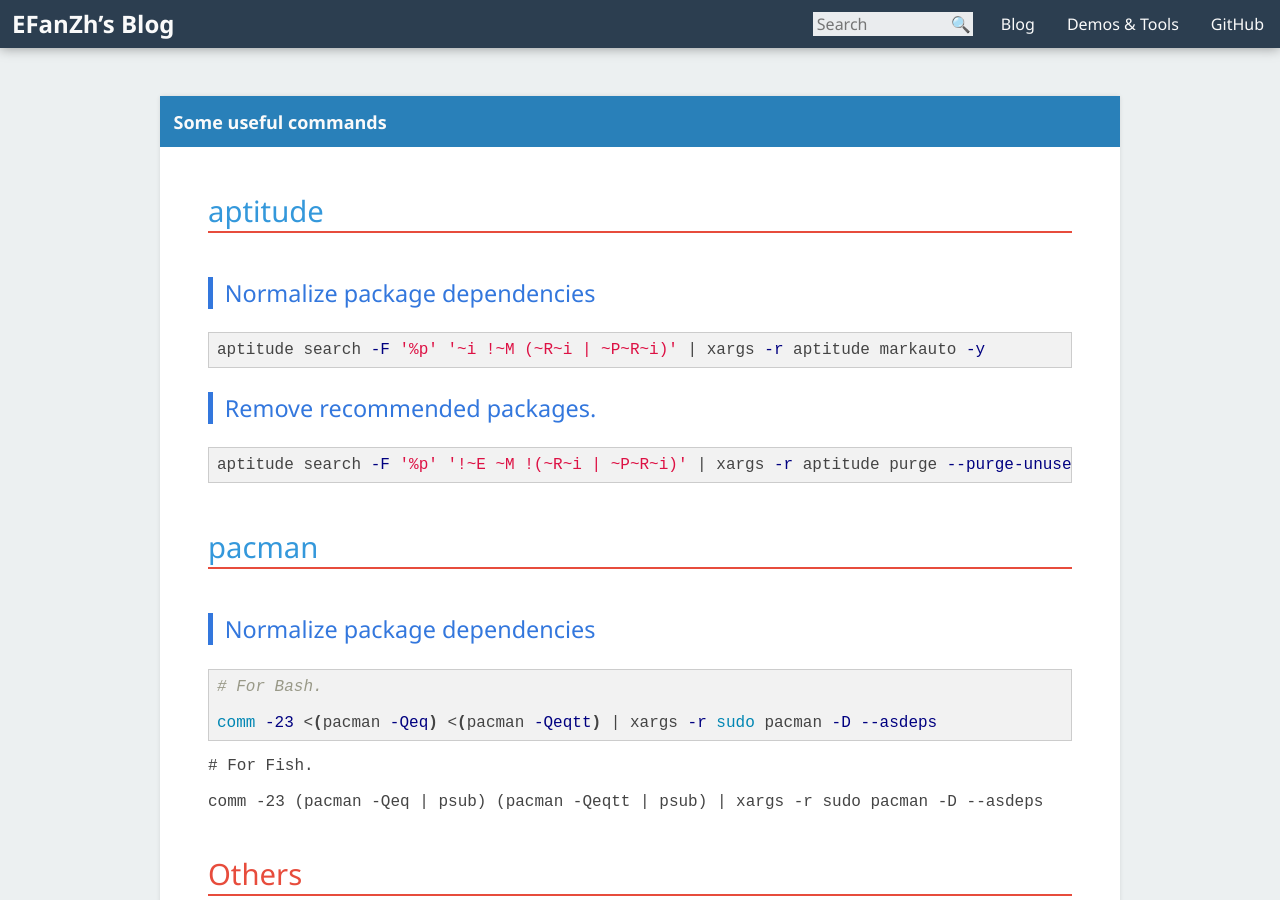
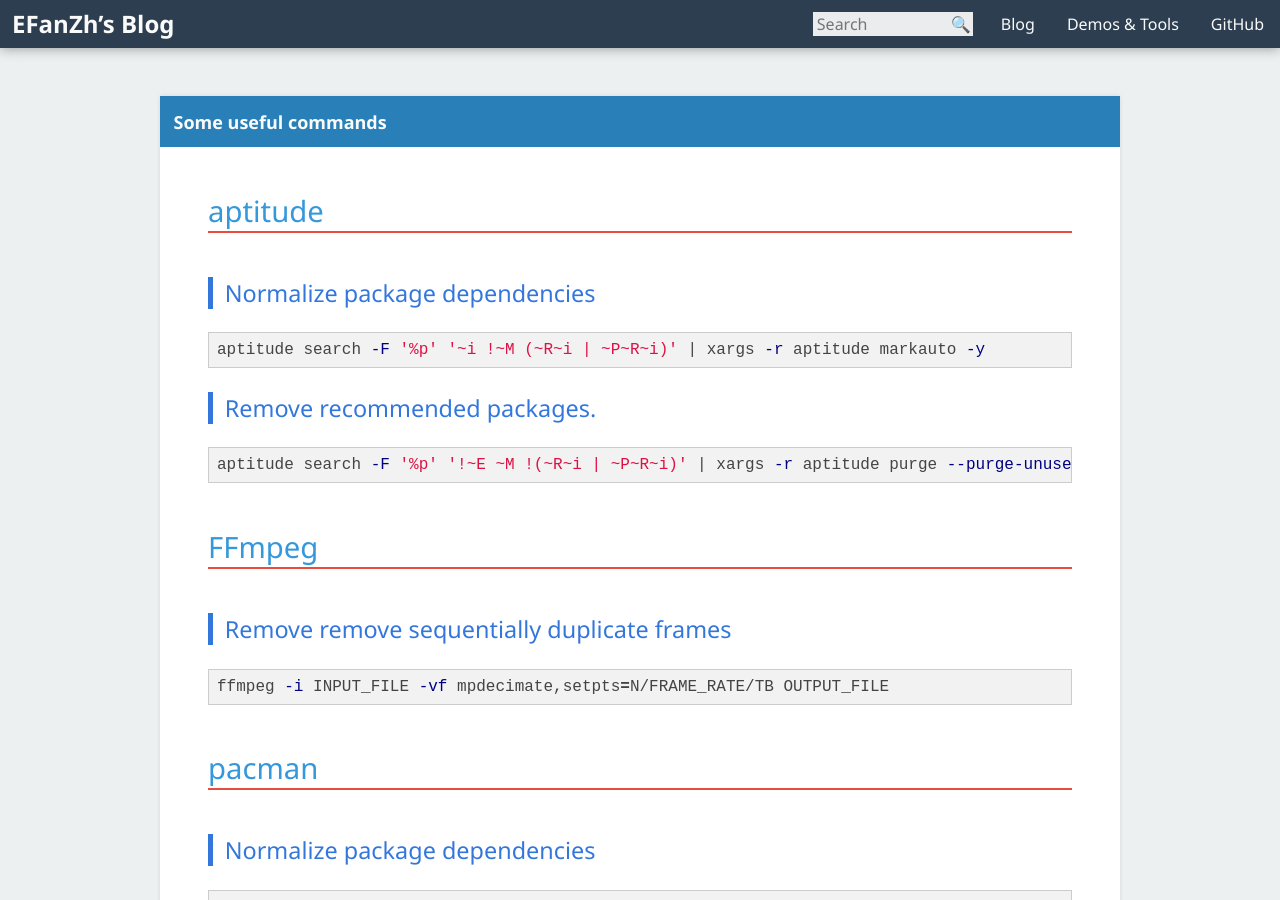
Before and after one commit to EFanZh/efanzh.github.io, a Jekyll site: the page built from _posts/2017-08-13-some-useful-commands.md, in a window 1280 px wide and 900 px high. Built offline with Jekyll 4.4.1, drawn with Linux system fonts in a browser that asks for light colours.

Commit message:
Add a command for removing duplicate frames

````diff
--- a/_posts/2017-08-13-some-useful-commands.md
+++ b/_posts/2017-08-13-some-useful-commands.md
@@ -14,6 +14,14 @@ aptitude search -F '%p' '~i !~M (~R~i | ~P~R~i)' | xargs -r aptitude markauto -y
 
 ```bash
 aptitude search -F '%p' '!~E ~M !(~R~i | ~P~R~i)' | xargs -r aptitude purge --purge-unused -y
+```
+
+## [FFmpeg](https://www.ffmpeg.org)
+
+### Remove remove sequentially duplicate frames
+
+```bash
+ffmpeg -i INPUT_FILE -vf mpdecimate,setpts=N/FRAME_RATE/TB OUTPUT_FILE
 ```
 
 ## [pacman](https://www.archlinux.org/pacman/)
````
